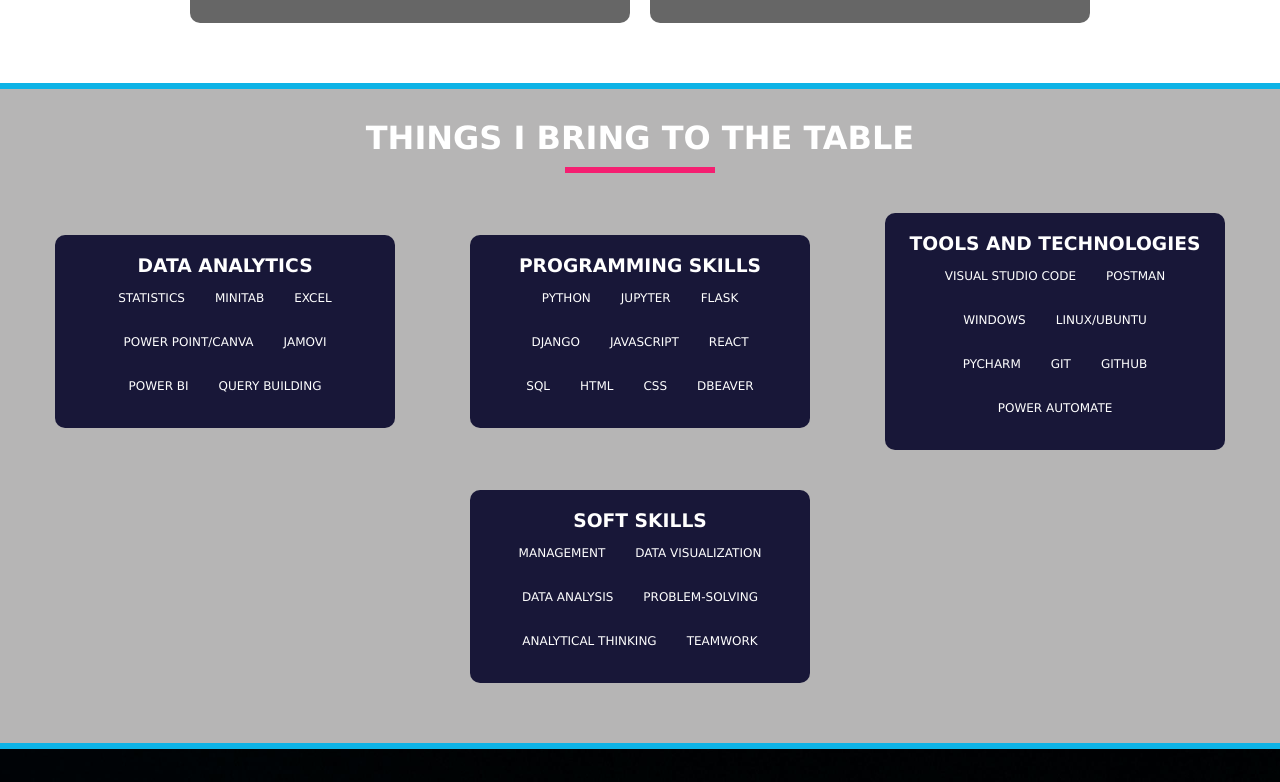
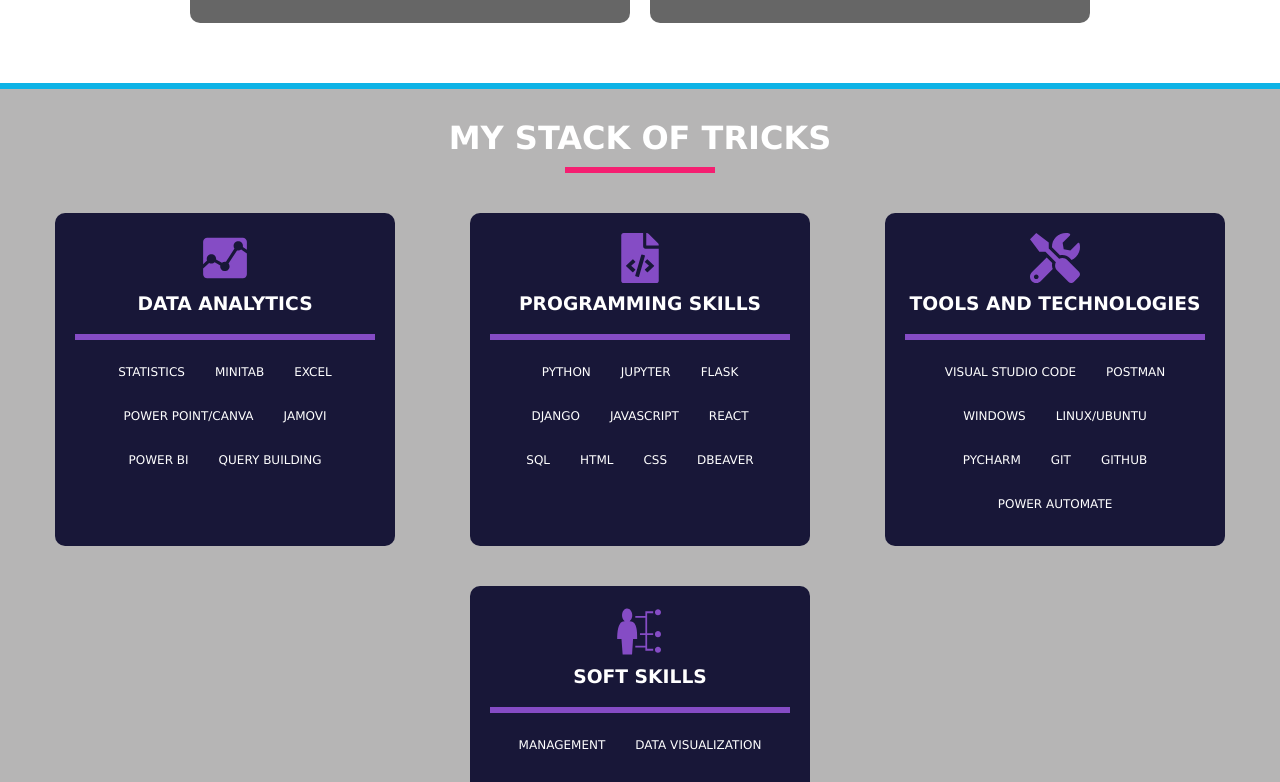
Before and after one commit to ErlJocson/my-portfolio, a React (Create React App) app: page / in a window 1280 px wide. Shown: the part 1521-2303 px from the top of the page. Built offline with nearby package versions, Linux system fonts and the light colour scheme.

Commit message:
new styles

```diff
--- a/src/components/section/Skills.js
+++ b/src/components/section/Skills.js
@@ -1,4 +1,8 @@
 import styled from "styled-components";
+import { IoMdAnalytics } from "react-icons/io";
+import { FaFileCode, FaTools } from "react-icons/fa";
+import { GiSkills } from "react-icons/gi";
+
 
 function Skills() {
   const programmingSkills = [
@@ -46,12 +50,14 @@
   return (
     <>
       <SkillsMainContainer className="border-bottom-blue" id="skills">
-        <h1>Things i Bring to the Table</h1>
+        <h1>My Stack of Tricks</h1>
         <hr />
         <MySkillContainer id="skills">
           <SkillsContainer>
             <div className="skill-header gray-hover">
+              <IoMdAnalytics size={50} color="rgb(133, 76, 197)"/>
               <h3>Data Analytics</h3>
+              <hr/>
             </div>
             <div className="skill-container">
               {dataAnalytics.map((skills, id) => {
@@ -61,7 +67,9 @@
           </SkillsContainer>
           <SkillsContainer>
             <div className="skill-header gray-hover">
+              <FaFileCode size={50} color="rgb(133, 76, 197)"/>
               <h3>Programming skills</h3>
+              <hr/>
             </div>
             <div className="skill-container">
               {programmingSkills.map((skills, id) => {
@@ -71,7 +79,9 @@
           </SkillsContainer>
           <SkillsContainer>
             <div className="skill-header gray-hover">
+              <FaTools size={50} color="rgb(133, 76, 197)"/>
               <h3>Tools and technologies</h3>
+              <hr/>
             </div>
             <div className="skill-container">
               {tools.map((skill, id) => {
@@ -81,7 +91,9 @@
           </SkillsContainer>
           <SkillsContainer>
             <div className="skill-header gray-hover">
+              <GiSkills size={50} color="rgb(133, 76, 197)"/>
               <h3>Soft skills</h3>
+              <hr/>
             </div>
             <div className="skill-container">
               {softSkills.map((skill, id) => {
@@ -131,16 +143,16 @@
   margin: 10px auto;
   display: flex;
   flex-wrap: wrap;
-  align-items: center;
+  align-items: stretch;
   justify-content: space-evenly;
 `;
 
 const SkillsContainer = styled.div`
   width: 300px;
+  /* height: 200px; */
   padding: 20px;
   margin: 20px;
   background-color: rgba(8, 7, 44, 0.9);
-  /* box-shadow: var(--great-shadow); */
   border-radius: 10px;
 
   .skill-container {
@@ -159,10 +171,17 @@
 
   .skill-header {
     display: flex;
+    flex-direction: column;
+    align-items: center;
     h3 {
       color: white;
+      margin: 10px 0;
       text-transform: uppercase;
       text-align: center;
+      width: 100%;
+    }
+    hr {
+      background-color: rgb(133, 76, 197);
       width: 100%;
     }
   }
```
Also changed, not shown: 1 other file (tests, documents, lock files or other folders).
